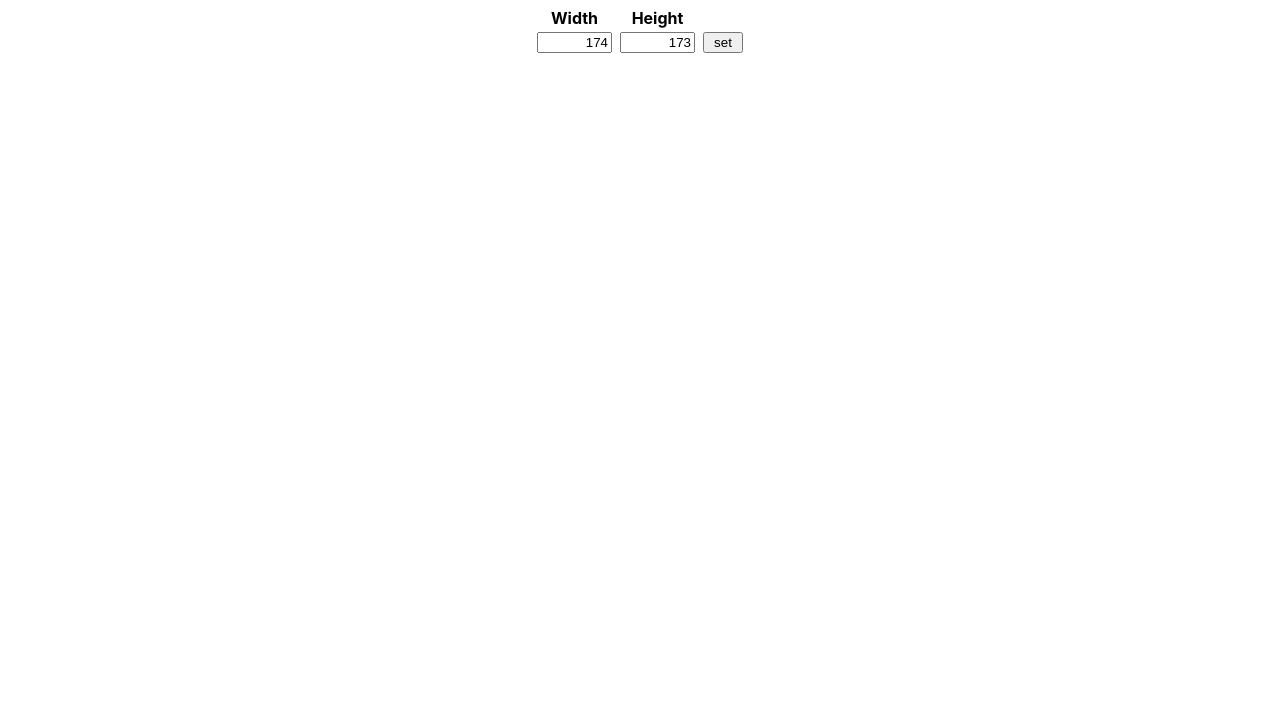
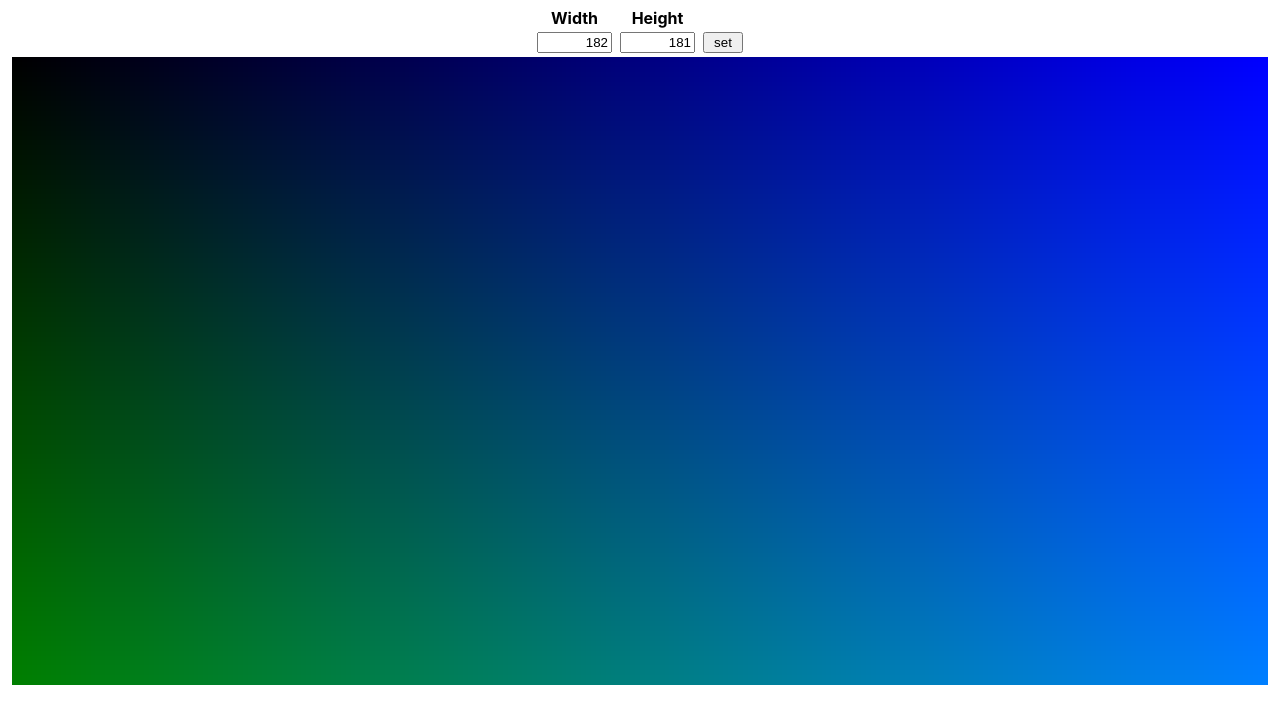
Before and after one commit to emurano/education-horizons-coding-challenge, a React (Create React App) app: page / in a window 1280 px wide. Shown: the top 724 px of the page. Built offline with nearby package versions, Linux system fonts and the light colour scheme.

Commit message:
Add image canvas with simple image data generation

```diff
--- a/src/components/app-shell/app-shell.tsx
+++ b/src/components/app-shell/app-shell.tsx
@@ -1,11 +1,35 @@
-import React from 'react';
+import React, {useState} from 'react';
 import './app-shell.css';
 import ImageForm from "../image-form";
+import ImageCanvas from "../image-canvas/image-canvas";
+import {Colour} from "../../functions/image-generation";
+import {calculateHeightFromWidth} from "../../functions/dimensions";
 
-export default function AppShell() {
+const numColours = 32768;
+const defaultWidth = 256;
+const defaultHeight = calculateHeightFromWidth(defaultWidth, numColours);
+
+function AppShell() {
+
+    const [height, setHeight] = useState(defaultHeight);
+    const [width, setWidth] = useState(defaultWidth);
+    const handleDimensionsSet = (newHeight: number, newWidth: number) => {
+        setHeight(newHeight);
+        setWidth(newWidth);
+    };
+
+    const imageData: Colour[] = [];
+    for (let i = 0; i < numColours; i++) {
+        const hex = i.toString(16).padStart(6, "0");
+        imageData.push(`#${hex}`);
+    }
+
     return (
         <main className='app-shell'>
-            <ImageForm numPixels={30000}/>
+            <ImageForm numPixels={numColours} onDimensionSet={handleDimensionsSet}/>
+            <ImageCanvas height={height} width={width} imageData={imageData}/>
         </main>
     );
 }
+
+export default AppShell;
--- /dev/null
+++ b/src/components/image-canvas/image-canvas.css
@@ -0,0 +1,5 @@
+.image-canvas {
+    display: grid;
+    /*grid-template-columns: repeat(10, 1fr);*/
+    margin: 0.25em;
+}
--- /dev/null
+++ b/src/components/image-canvas/image-canvas.tsx
@@ -0,0 +1,57 @@
+import React from 'react';
+import {Colour} from 'functions/image-generation';
+import Pixel from 'components/pixel';
+import './image-canvas.css';
+
+interface ImageCanvasProps {
+    height: number;
+    width: number;
+    imageData: Colour[];
+}
+
+interface ImageRowsProps {
+    height: number;
+    width: number;
+    imageData: string[];
+};
+
+interface ImageRowProps {
+    width: number;
+    rowNum: number;
+    imageData: Colour[];
+}
+
+function ImageRow({width, rowNum, imageData}: ImageRowProps) {
+    const cols = [];
+    for (let i = 0; i < width; i++) {
+        const pixelNum = (rowNum * width) + i;
+        cols.push(<Pixel colour={imageData[pixelNum]} key={`${rowNum}x${i}`}/>);
+    }
+    return <>{cols}</>;
+}
+
+function ImageRows({height, width, imageData}: ImageRowsProps) {
+    const rowList = [];
+    for (let i = 0; i < height; i++) {
+        rowList.push(<ImageRow
+            width={width}
+            rowNum={i}
+            imageData={imageData}
+            key={`image_row_${i}`}/>);
+    }
+    return <>{rowList}</>;
+}
+
+const ImageCanvas = ({height, width, imageData}: ImageCanvasProps) => {
+    const style = {
+        gridTemplateColumns: `repeat(${width}, 1fr)`
+    };
+
+    return (
+        <div className="image-canvas" style={style}>
+            <ImageRows height={height} width={width} imageData={imageData}/>
+        </div>
+    );
+};
+
+export default ImageCanvas;
--- /dev/null
+++ b/src/components/image-canvas/index.tsx
@@ -0,0 +1,2 @@
+import ImageCanvas from "./image-canvas";
+export default ImageCanvas;
--- a/src/components/image-form/image-form.tsx
+++ b/src/components/image-form/image-form.tsx
@@ -1,5 +1,6 @@
-import React, {ChangeEvent, MouseEvent, useCallback, useEffect, useState} from 'react';
+import React, {ChangeEvent, useCallback, useEffect, useState} from 'react';
 import './image-form.css';
+import {calculateHeightFromWidth, calculateWidthFromHeight} from "../../functions/dimensions";
 
 interface ImageFormProps {
     /**
@@ -13,7 +14,7 @@ interface ImageFormProps {
      * @param height The height the user entered into the form
      * @param width The width the user entered into the form
      */
-    onDimensionSet?: (height: number, width: number) => void;
+    onDimensionSet: (height: number, width: number) => void;
 }
 
 /**
@@ -24,41 +25,41 @@ interface ImageFormProps {
  *
  * @param numPixels
  */
-const useDimensions = (numPixels: number) => {
+const useDimensions = (numPixels: number, onDimensionSet: (height: number, width: number) => void) => {
     const [imageHeight, setImageHeight] = useState(0);
     const [imageWidth, setImageWidth] = useState(0);
 
-    const changeImageWidth = (newWidth: number) => {
+    const changeImageWidth = useCallback((newWidth: number) => {
         if (isNaN(newWidth)) return;
         setImageWidth(newWidth);
-        setImageHeight(Math.ceil(numPixels / newWidth));
-    }
+        setImageHeight(calculateHeightFromWidth(newWidth, numPixels));
+    }, [numPixels]);
 
     const changeImageHeight = (newHeight: number) => {
         if (isNaN(newHeight)) return;
         setImageHeight(newHeight);
-        setImageWidth(Math.ceil(numPixels / newHeight));
+        setImageWidth(calculateWidthFromHeight(newHeight, numPixels));
     }
 
     const handleWidthChange = (event: ChangeEvent<HTMLInputElement>) => {
-        if (event.target.value.trim() == '') setImageWidth(0);
+        if (event.target.value.trim() === '') setImageWidth(0);
         changeImageWidth(parseInt(event.target.value));
     };
 
     const handleHeightChange = (event: ChangeEvent<HTMLInputElement>) => {
-        if (event.target.value.trim() == '') setImageHeight(0);
+        if (event.target.value.trim() === '') setImageHeight(0);
         changeImageHeight(parseInt(event.target.value));
     };
 
     useEffect(() => {
         const root = Math.sqrt(numPixels);
-        if (Math.ceil(root) != root) {
+        if (Math.ceil(root) !== root) {
             changeImageWidth(Math.ceil(root));
         } else {
             setImageWidth(root);
             setImageHeight(root);
         }
-    }, [numPixels]);
+    }, [numPixels, changeImageWidth, onDimensionSet]);
 
     return {
         imageHeight,
@@ -74,7 +75,7 @@ const ImageForm = ({numPixels, onDimensionSet}: ImageFormProps) => {
         imageWidth,
         handleWidthChange,
         handleHeightChange
-    } = useDimensions(numPixels);
+    } = useDimensions(numPixels, onDimensionSet);
 
     const handleSetClick = () => {
         if (onDimensionSet) onDimensionSet(imageHeight, imageWidth);
--- /dev/null
+++ b/src/components/pixel/index.tsx
@@ -0,0 +1,2 @@
+import Pixel from './pixel';
+export default Pixel;
--- /dev/null
+++ b/src/components/pixel/pixel.css
@@ -0,0 +1,5 @@
+.pixel {
+    width: 100%;
+    height: 0;
+    padding-bottom: 100%;
+}
--- /dev/null
+++ b/src/components/pixel/pixel.tsx
@@ -0,0 +1,16 @@
+import React from "react";
+import './pixel.css';
+
+interface PixelProps {
+    colour: string;
+}
+const Pixel = ({colour}: PixelProps) => {
+
+    const divStyle = {
+        backgroundColor: colour
+    };
+
+    return <div className="pixel" style={divStyle}></div>
+}
+
+export default Pixel;
--- /dev/null
+++ b/src/functions/dimensions.ts
@@ -0,0 +1,7 @@
+export function calculateHeightFromWidth(width: number, numPixels: number) : number {
+    return Math.ceil(numPixels / width);
+}
+
+export function calculateWidthFromHeight(height: number, numPixels: number) : number {
+    return Math.ceil(numPixels / height);
+}
--- /dev/null
+++ b/src/functions/image-generation/index.ts
@@ -0,0 +1 @@
+export type Colour = string;
```
Also changed, not shown: 1 other file (tests, documents, lock files or other folders).
